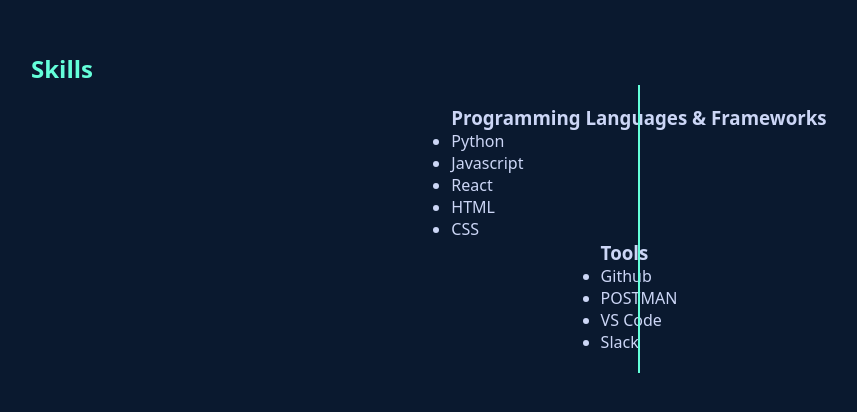
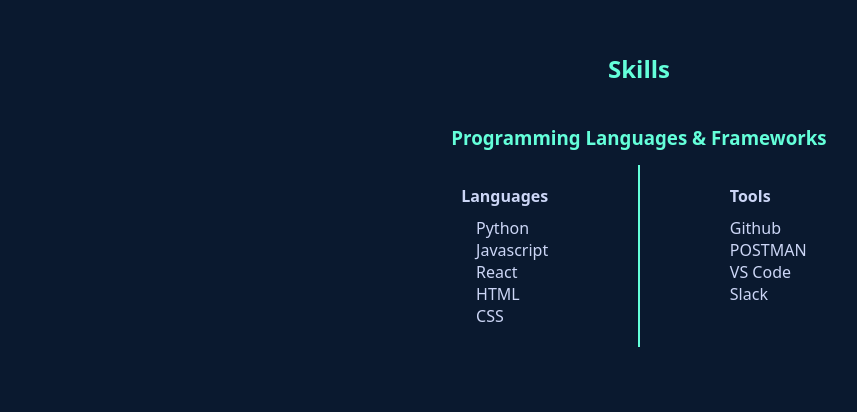
Before and after one commit to man-j-s/manjs-dev-portfolio, a React app: page / in a window 1280 px wide. Shown: the part 1693-2105 px from the top of the page, without its empty margins (1-858 px from the left). Built offline with nearby package versions, Linux system fonts and the light colour scheme; the HTML template or start-up script is replaced by a standard one.

Commit message:
Work on skills ul & li styling

```diff
--- a/src/components/Skills/Skills.css
+++ b/src/components/Skills/Skills.css
@@ -5,14 +5,17 @@
 
 .skills h2{
     color: #64ffda;
+    text-align: center;
+    margin-bottom: 40px;
 }
 
 .skills-container{
     position: relative;
     display: flex;
-    flex-direction: column;
-    align-items: center;
+    flex-direction: row;
+    align-items: flex-start;
     padding: 20px 0;
+    justify-content: space-between;
 }
 
 .skills-container::before{
@@ -25,3 +28,41 @@
     background-color: #64ffda;
     transform: translate(-50%);
 }
+
+.skills-main-heading{
+    text-align: center;
+    color: #64ffda;
+    margin-bottom: 15px;
+}
+
+.skills-group-left{
+    width: 45%;
+    text-align: right;
+    padding-right: 30px;
+    display: flex;
+    flex-direction: column;
+    align-items: flex-end;
+}
+
+.skills-group-right{
+    width: 45%;
+    text-align: left;
+    padding-left: 30px;
+    align-items: flex-start;
+}
+
+.skills-group-left li{
+    text-align: left;
+}
+
+.skills-group-right li{
+    text-align: left;
+}
+
+.skills-group-left ul, .skills-group-right ul{
+    list-style: none;
+}
+
+.skills h4{
+    margin-bottom: 10px;
+}
--- a/src/components/Skills/Skills.jsx
+++ b/src/components/Skills/Skills.jsx
@@ -4,9 +4,10 @@ function Skills(){
     return(
         <section id="skills" className="skills">
             <h2>Skills</h2>
+            <h3 className="skills-main-heading">Programming Languages & Frameworks</h3>
             <div className="skills-container">
-            <div>
-                <h3>Programming Languages & Frameworks</h3>
+            <div className="skills-group-left">
+                <h4>Languages</h4>
                 <ul>
                     <li>Python</li>
                     <li>Javascript</li>
@@ -15,8 +16,8 @@ function Skills(){
                     <li>CSS</li>
                 </ul>
             </div>
-            <div>
-                <h3>Tools</h3>
+            <div className="skills-group-right">
+                <h4>Tools</h4>
                 <ul>
                     <li>Github</li>
                     <li>POSTMAN</li>
```
